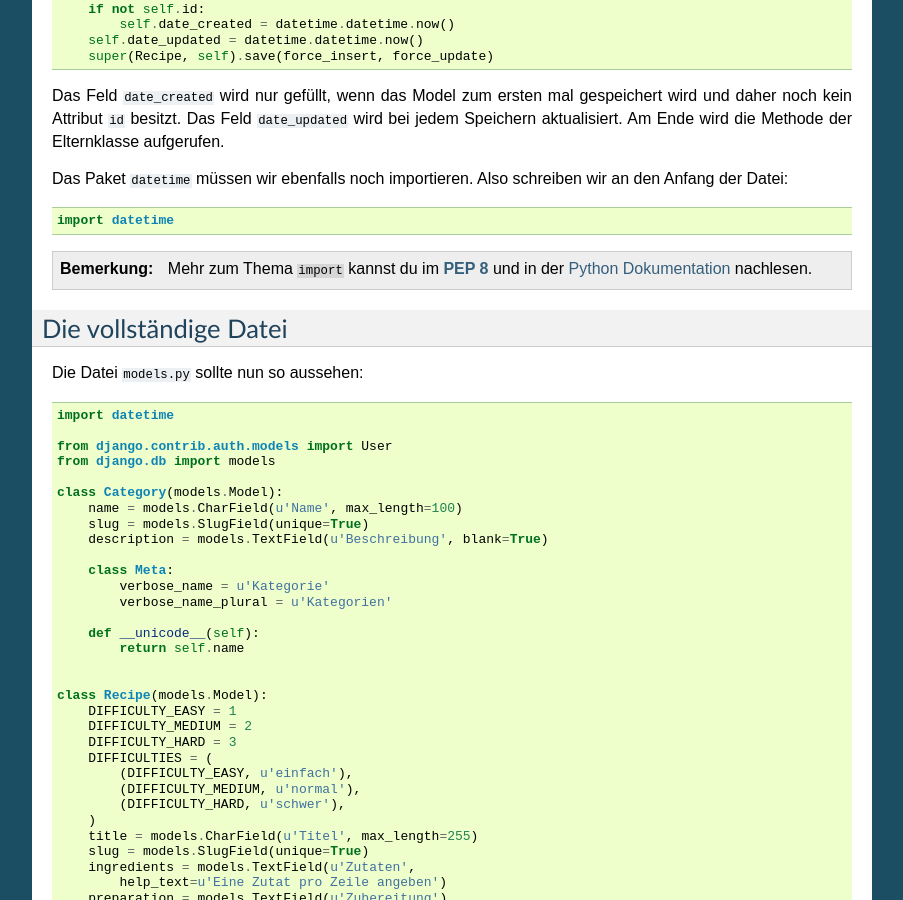
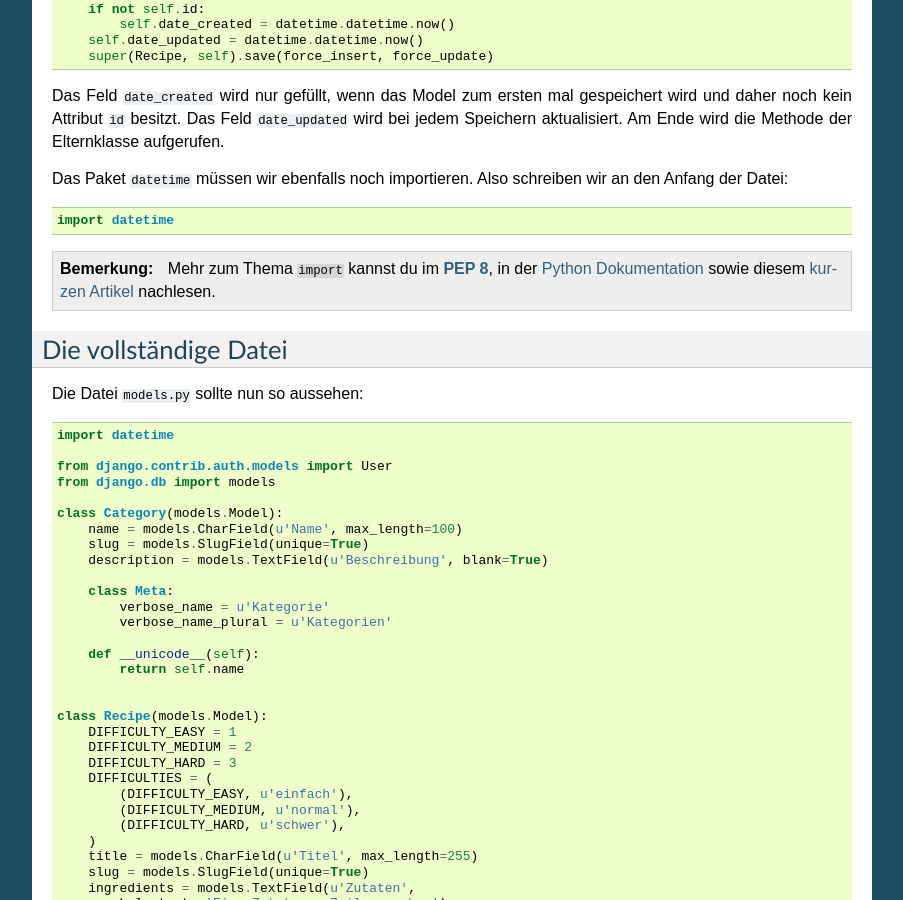
Before and after one commit to keimlink/django-workshop, a Sphinx documentation site: the page built from docs/erste_schritte/app.rst, in a window 1280 px wide and 900 px high, scrolled down 2867 px. Shown: the whole window, without its empty margins (198-1101 px from the left). Built offline with Sphinx 7.4.7, drawn with Linux system fonts in a browser that asks for light colours.

Commit message:
Einen weiteren Link zu einem Artikel zum Thema import hinzugefügt.

```diff
--- a/docs/erste_schritte/app.rst
+++ b/docs/erste_schritte/app.rst
@@ -153,7 +153,7 @@ Das Paket ``datetime`` müssen wir ebenfalls noch importieren. Also schreiben wi
 
 ..  note::
 
-    Mehr zum Thema ``import`` kannst du im :pep:`8` und in der `Python Dokumentation <http://docs.python.org/reference/simple_stmts.html#import>`_ nachlesen.
+    Mehr zum Thema ``import`` kannst du im :pep:`8`, in der `Python Dokumentation <http://docs.python.org/reference/simple_stmts.html#import>`_ sowie diesem `kurzen Artikel <http://effbot.org/zone/import-confusion.htm>`_ nachlesen.
 
 Die vollständige Datei
 ======================
```
